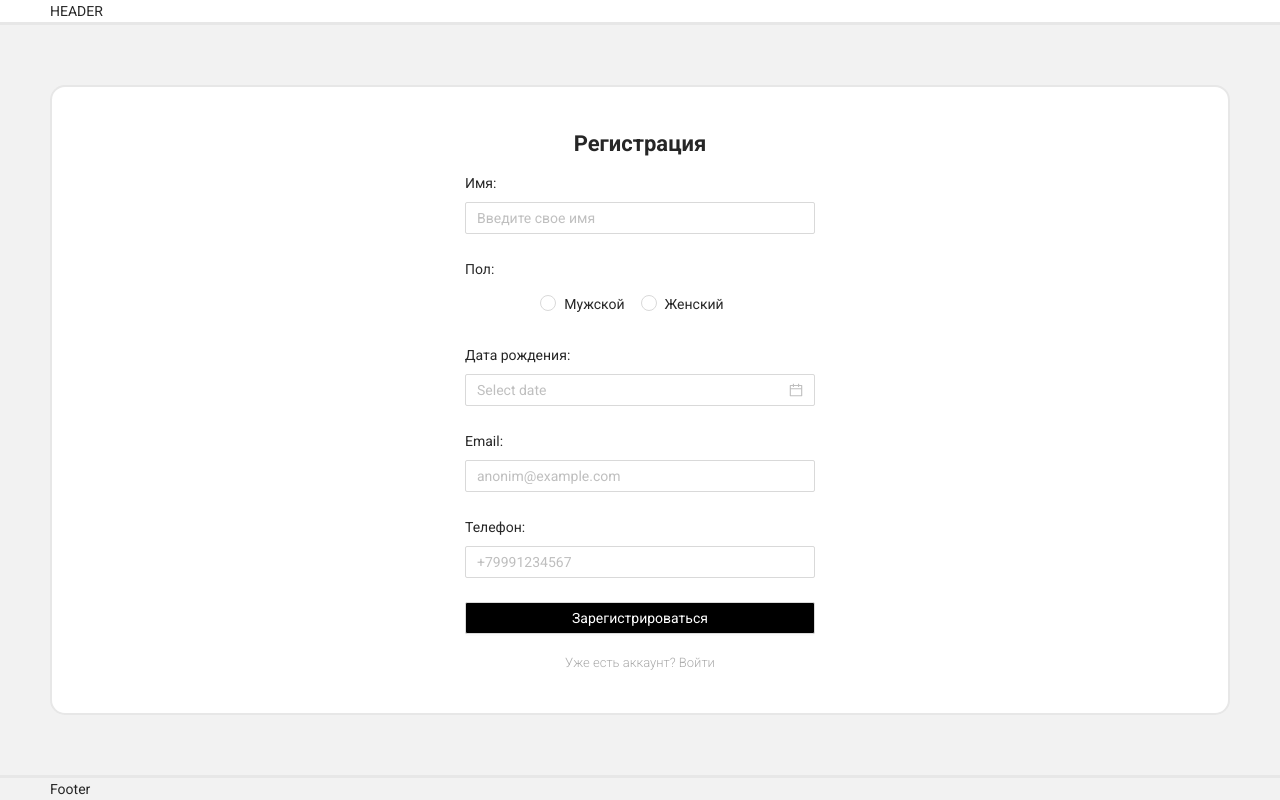
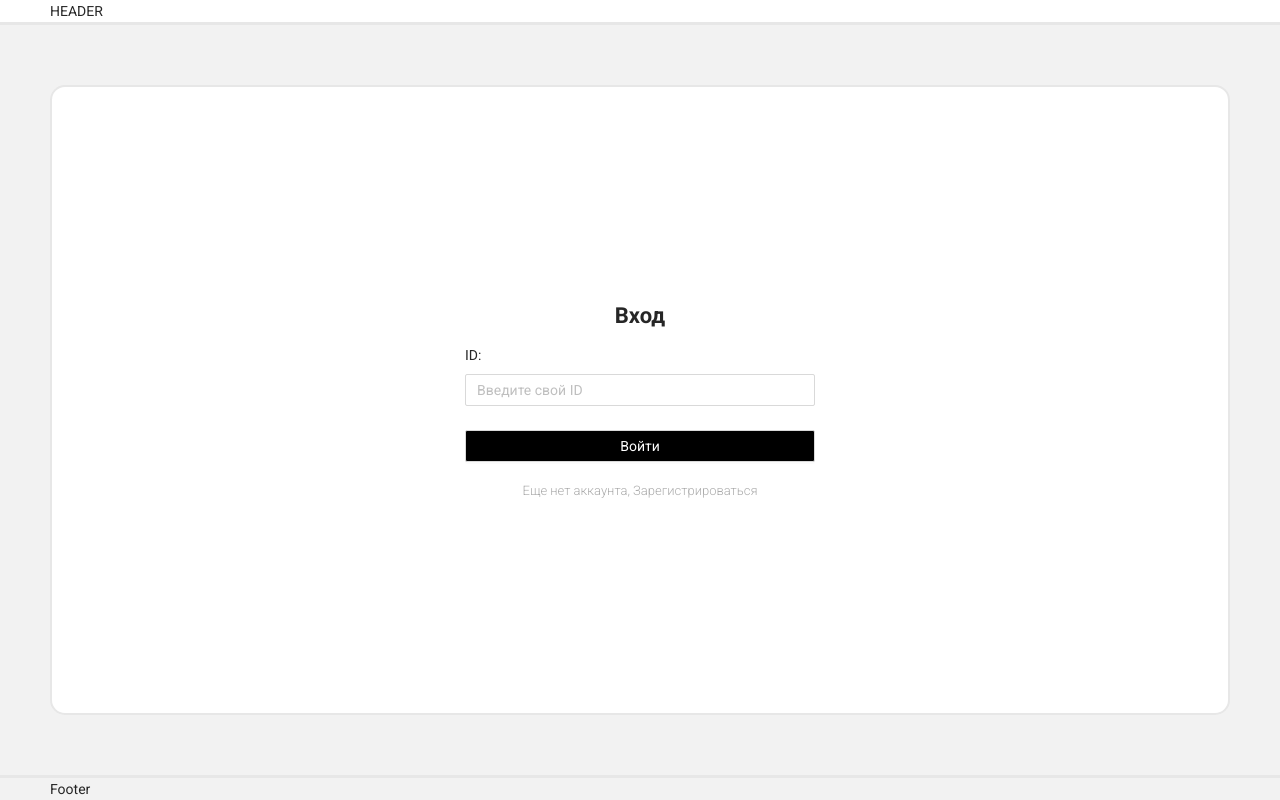
Before and after one commit to aliveairush/delta-world, a React (Create React App) app in the folder delta-world/: page / in a window 1280 px wide. Built offline with nearby package versions, Linux system fonts and the light colour scheme.

Commit message:
Added Login Form just markup and css without any business logic.

```diff
--- a/delta-world/src/App.tsx
+++ b/delta-world/src/App.tsx
@@ -1,14 +1,16 @@
 import React from 'react';
 import './App.scss';
-import RegistrationForm from "./forms/RegistrationForm";
 import Header from "./components/header/Header";
 import Footer from "./components/footer/Footer";
 import 'antd/dist/antd.css';
+import LoginForm from "./forms/login/LoginForm";
+// import RegistrationForm from "./forms/registration/RegistrationForm";
 
 const App = () => (
   <div className="App page-layout">
     <Header />
-    <RegistrationForm />
+    {/* <RegistrationForm /> */}
+    <LoginForm />
     <Footer />
   </div>
 );
--- a/delta-world/src/components/header/Header.scss
+++ b/delta-world/src/components/header/Header.scss
@@ -1,4 +1,4 @@
-@import "../../scss-varibales";
+@import "src/scss/scss-varibales";
 
 .header {
   background-color: #fff;
--- /dev/null
+++ b/delta-world/src/forms/login/LoginForm.tsx
@@ -0,0 +1,27 @@
+import React from 'react';
+import '../../scss/authorization-form.scss';
+
+import {
+  Button, Form, Input,
+} from "antd";
+
+const LoginForm = () => (
+  <main className="auth-page custom-container page-layout__content">
+    <div className="auth-form">
+      <div className="auth-form__title">Вход</div>
+      <Form className="auth-form__content" layout="vertical">
+        <Form.Item label="ID:">
+          <Input placeholder="Введите свой ID" />
+        </Form.Item>
+        <Form.Item>
+          <Button htmlType="submit">
+            Войти
+          </Button>
+        </Form.Item>
+      </Form>
+      <div className="auth-form__help-info">Еще нет аккаунта, Зарегистрироваться</div>
+    </div>
+  </main>
+);
+
+export default LoginForm;
--- a/delta-world/src/forms/RegistrationForm.tsx
+++ b/delta-world/src/forms/registration/RegistrationForm.tsx
@@ -1,26 +1,26 @@
 import React from 'react';
-import './RegistrationForm.scss';
+import '../../scss/authorization-form.scss';
 import {
   Button,
   DatePicker, Form, Input, Radio,
 } from "antd";
 
 const RegistrationForm = () => (
-  <main className="registration-page custom-container page-layout__content">
-    <div className="registration-form">
-      <div className="registration-form__title">Регистрация</div>
-      <Form className="registration-form__content" layout="vertical">
+  <main className="auth-page custom-container page-layout__content">
+    <div className="auth-form">
+      <div className="auth-form__title">Регистрация</div>
+      <Form className="auth-form__content" layout="vertical">
         <Form.Item label="Имя:">
           <Input placeholder="Введите свое имя" />
         </Form.Item>
         <Form.Item name="radio-group" label="Пол:">
-          <Radio.Group className="registration-form__content__radio">
+          <Radio.Group className="auth-form__content__radio">
             <Radio value="Мужской">Мужской</Radio>
             <Radio value="Женский">Женский</Radio>
           </Radio.Group>
         </Form.Item>
         <Form.Item name="date-picker" label="Дата рождения:">
-          <DatePicker className="registration-form__content__datepicker" />
+          <DatePicker className="auth-form__content__datepicker" />
         </Form.Item>
         <Form.Item label="Email:">
           <Input placeholder="anonim@example.com" />
@@ -34,7 +34,7 @@ const RegistrationForm = () => (
           </Button>
         </Form.Item>
       </Form>
-      <div className="registration-form__login-link">Уже есть аккаунт? Войти</div>
+      <div className="auth-form__login-link">Уже есть аккаунт? Войти</div>
     </div>
 
   </main>
--- a/delta-world/src/forms/RegistrationForm.scss
+++ b/delta-world/src/scss/authorization-form.scss
@@ -1,12 +1,12 @@
-@import "../scss-varibales";
+@import "scss-varibales";
 
-.registration-page {
+.auth-page {
   display: flex;
   justify-content: center;
 
 }
 
-.registration-form {
+.auth-form {
   background-color: $primary-bg-color-light;
   border: 2px solid $border-color-light;
   border-radius: 15px;
@@ -43,7 +43,7 @@
     }
   }
 
-  &__login-link {
+  &__help-info {
     font-size: 13px;
     font-weight: lighter;
     margin-top: -5px;
```
Also changed, not shown: delta-world/src/scss/scss-varibales.scss (renamed from delta-world/src/scss-varibales.scss).
